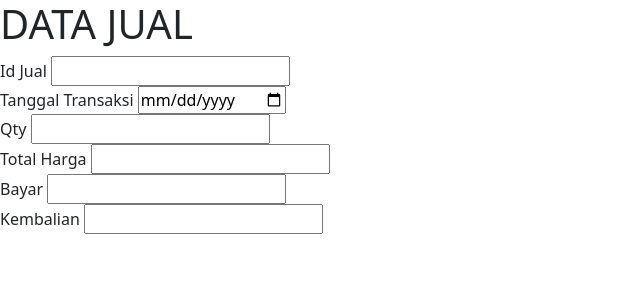
After one commit to analisiashalva16/ecommers.github.io, a PHP site: the page made by views/jual/addjual.php in a window 1280 px wide. The commit adds this page. Shown: the top 300 px of the page, without its empty margins (0-640 px from the left). Run offline with PHP 8.4, Linux system fonts and the light colour scheme; the template is opened without the code that fills it, so the values that code supplies are empty.

Commit message:
commit kedua

```diff
--- a/views/Barang/barang.php
+++ b/views/Barang/barang.php
@@ -20,15 +20,18 @@
     <td><?= $barang['harga']?></td>
     <?php
     if($barang['status']==1){
+        if($barang['stok']>=1){
         $status="Ready";
     }else{
         $status="Sold Out";
     }
+}
     ?>
     <td><?= $status ?></td>
     <td><?= $barang['nmdist']?></td>
+    <td><a href="<?= $base_url.'jual/add/'.$barang['idbarang']?>"> Beli</a></td>
     <td>Ubah</td>
     <td>Hapus</td>
 </tbody>
-<?php } ?>
+<?php }?>
 </table>
--- /dev/null
+++ b/views/jual/addjual.php
@@ -0,0 +1,68 @@
+<?php
+foreach($data['jual'] as $jual){
+    if($jual>0){
+        $no=((int)$jual['kdjual'])+1;
+        $kd=sprintf("%04s",$no);
+    }else{
+        $kd="0001";
+    }
+    date_default_timezone_set('asia/jakarta');
+    $kodejual=date('ymd').$kd;
+}
+?>
+<script type="text/javascript">
+    funcion startCalc(){
+        interval=setInterval("calc()",1);
+    }
+    function calc(){
+    harga=document.jual.harga.value;
+    qty=document.jual.jmlbarang.value;
+    document.jual.totalharga.value=(harga*1)*(qty*1);
+    }
+    function stopCalc(){
+        clearInterval(interval);
+    }
+    </script>
+<caption><h1>DATA JUAL</h1></caption>
+<div>
+    <form action="" method="post" name="jual">
+    <div>
+        <label for="">Id Jual</label>
+        <input type="text" name="idjual" value="<?= $kodejual?>"readonly>
+</div>
+<div>
+    <label for="">Tanggal Transaksi</label>
+    <input type="date" name="tgljual" id="" placholder="yyyy-mm-dd" required>
+</div>
+<div>
+<?php
+foreach ($data ['brg'] as $brg ) {
+?>
+</div>
+<div>
+    <label for="">Nama Barang</label>
+    <input type="text" name="idbarang" id="" value="<?= $brg['idbarang']?>" hidden>
+    <input type="text" name="nmbarang" id="" value="<?= $brg['nmbarang']?>" readonly>
+    <div>
+    <input type="text" name="harga" id="" value="<?=$brg['harga']?>" onfocus="startCalc()" onblur="stopCalc()" readonly>
+</div>
+<?php } ?>
+</div>
+<div>
+    <label for="">Qty</label>
+    <input type="number" name="jmlbarang" id="" onfocus="startCalc()" onblur="stopCalc()" required>
+</div>
+<div>
+    <label for="">Total Harga</label>
+    <input type="number" name="totalharga" id="" onfocus="startCalc()" onblur="stopCalc()" readonly>
+</div>
+<div>
+    <label for="">Bayar</label>
+    <input type="number" name="bayar" id="" required>
+</div>
+<div>
+    <label for="">Kembalian</label>
+    <input type="number" name="kembalian" id="" readonly>
+</div>
+</form>
+</div>
--- a/views/login/login.php
+++ b/views/login/login.php
@@ -42,6 +42,6 @@
         </label>
       </div>
       <button class="w-100 btn btn-lg btn-primary" type="submit">Sign in</button>
-      <p class="mt-5 mb-3 text-muted">&copy; 2017–2022</p>
+      <p class="mt-5 mb-3 text-muted">&copy; 2022–2023</p>
     </form>
   </main>
```
Also changed, not shown: controllers/barang.php (+17 -2 lines), controllers/jual.php (added, +10 -0 lines), views/Barang/addbarang.php (+7 -5 lines), views/jual/jual.php (added).
